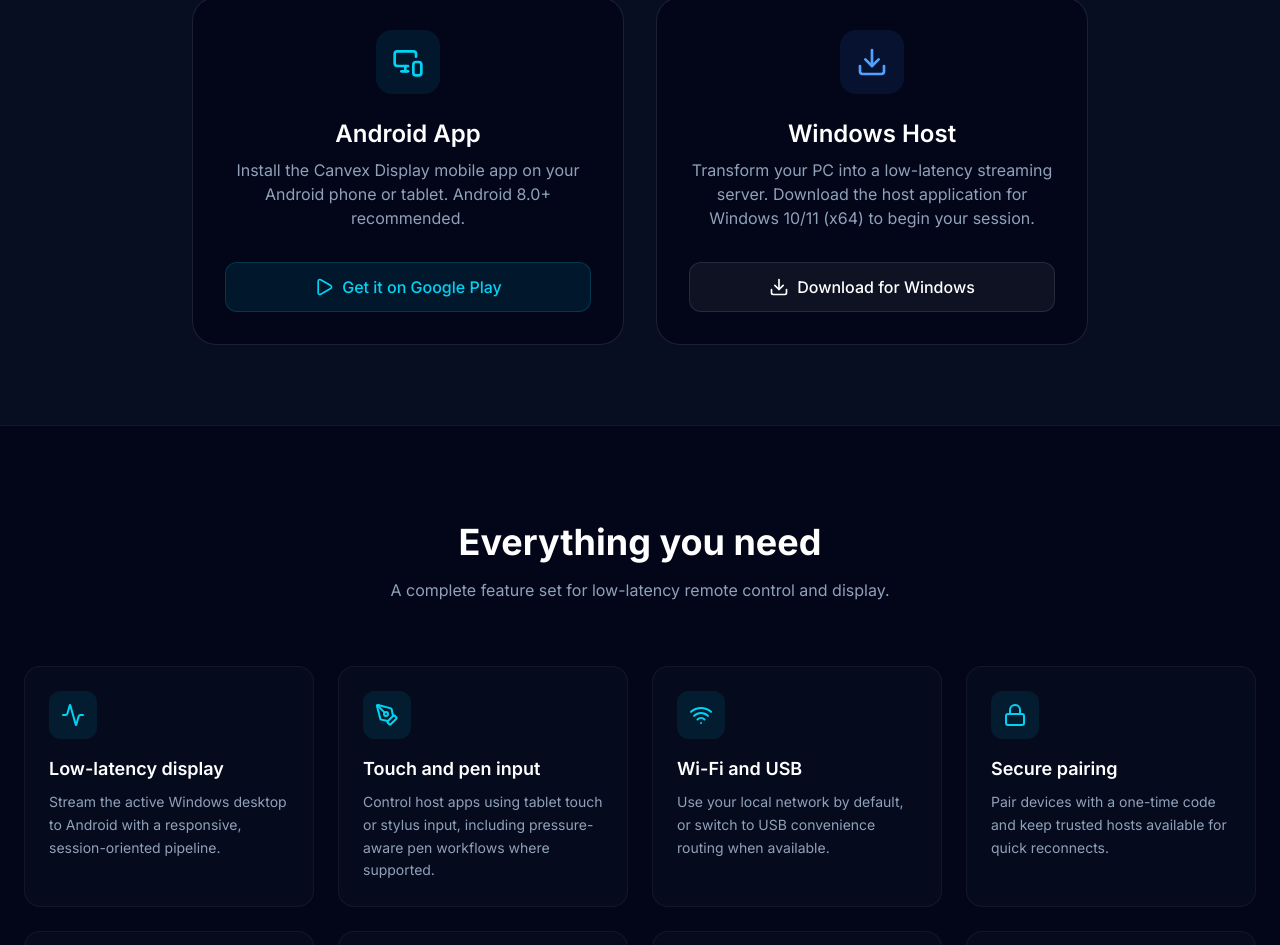
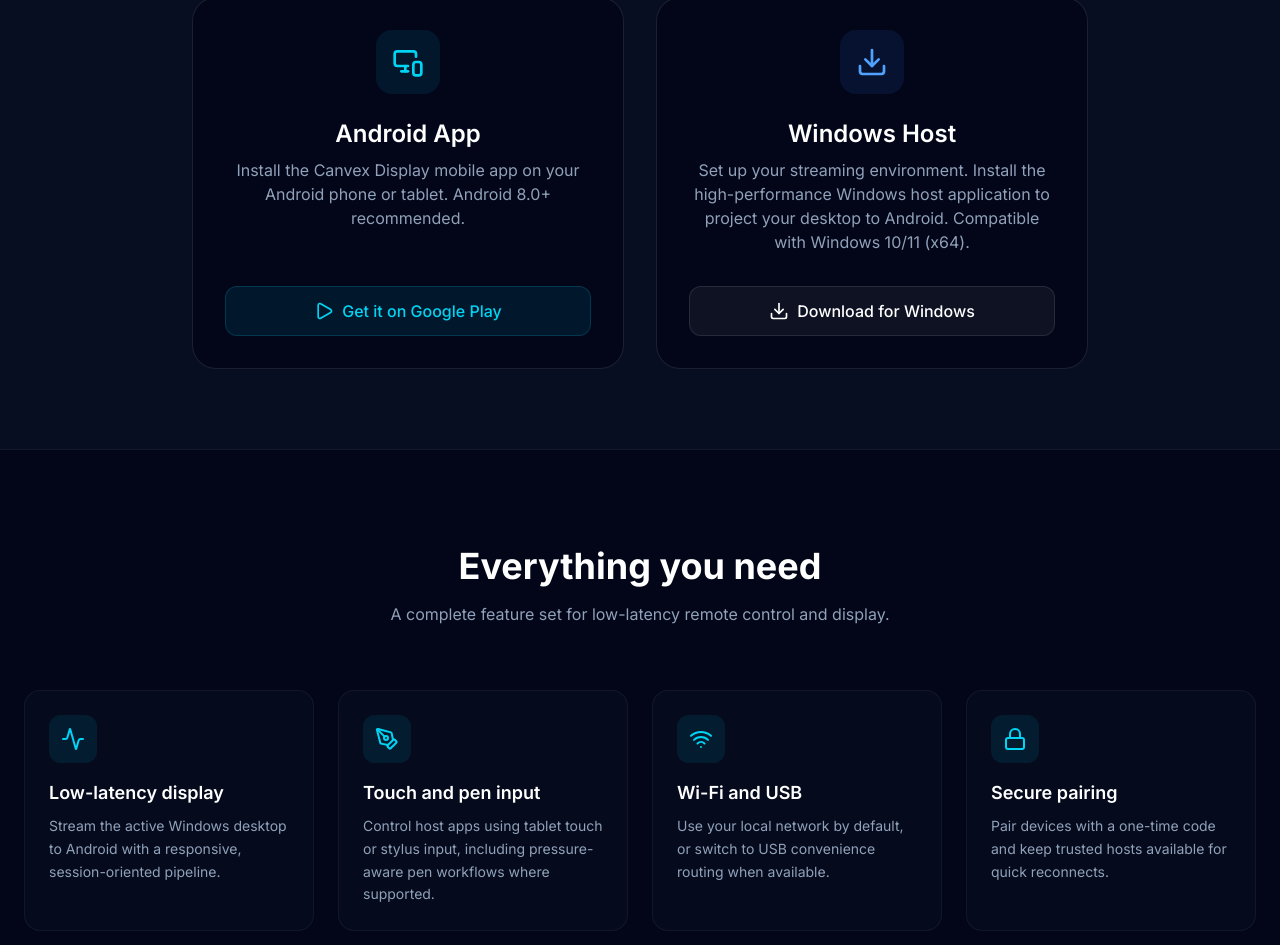
Before and after one commit to mtgsoftworks/canvex-display-web, a Next.js app: page / in a window 1280 px wide. Shown: the part 1199-2144 px from the top of the page. Built offline with nearby package versions, Linux system fonts and the light colour scheme.

Commit message:
Content: Update Windows Host description text to Option 3

```diff
--- a/app/page.tsx
+++ b/app/page.tsx
@@ -122,7 +122,7 @@
               </div>
               <h3 className="text-2xl font-display font-semibold text-white mb-2">Windows Host</h3>
               <p className="text-slate-400 mb-8 flex-grow">
-                Transform your PC into a low-latency streaming server. Download the host application for Windows 10/11 (x64) to begin your session.
+                Set up your streaming environment. Install the high-performance Windows host application to project your desktop to Android. Compatible with Windows 10/11 (x64).
               </p>
               <a
                 href="/downloads/CanvexDisplay_Setup_0.3.0.msi"
```
